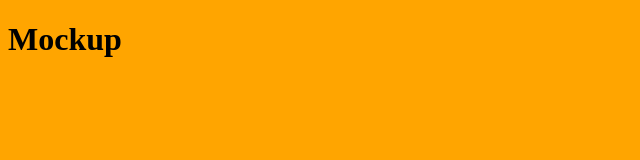
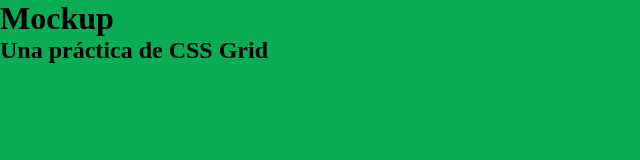
Before and after one commit to cristianvpe/grid-mockup, a plain HTML site: page index.html in a window 1280 px wide. Shown: the whole page, without its empty margins (0-640 px from the left). Drawn offline with Linux system fonts and the light colour scheme.

Commit message:
inicializo hoja de estilos

```diff
--- a/index.html
+++ b/index.html
@@ -9,5 +9,6 @@
 </head>
 <body>
     <h1>Mockup</h1>
+    <h2>Una práctica de CSS Grid</h2>
 </body>
 </html>
--- a/style.css
+++ b/style.css
@@ -1,3 +1,8 @@
+*{
+    margin: 0;
+    padding: 0;
+    box-sizing: border-box;
+}
 body{
-    background-color: orange;
+    background-color: rgb(10, 173, 86);
 }
```
